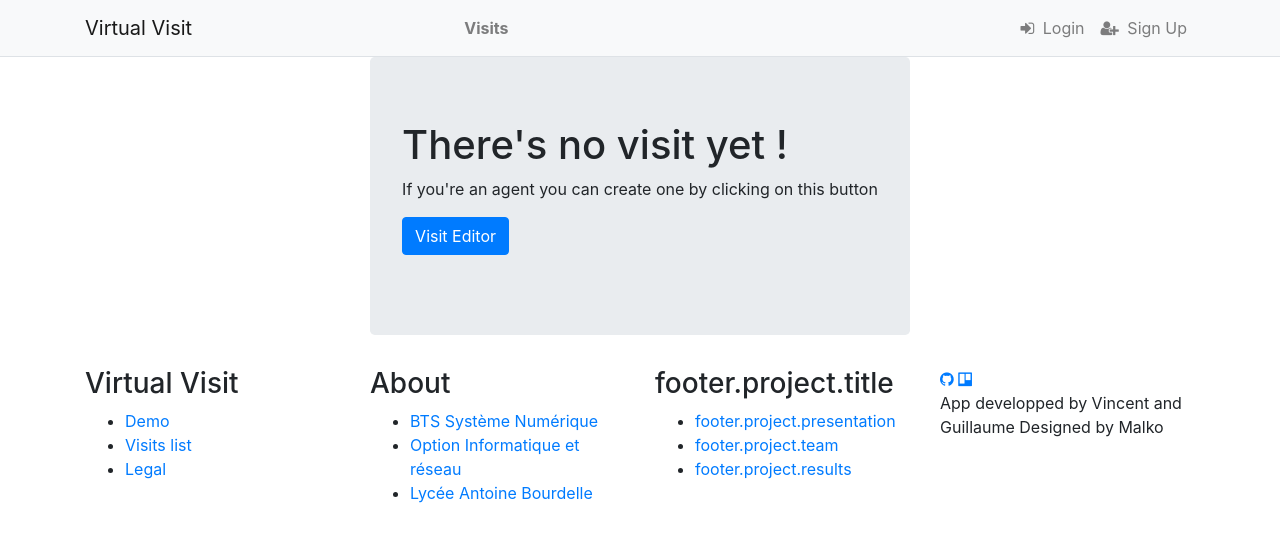
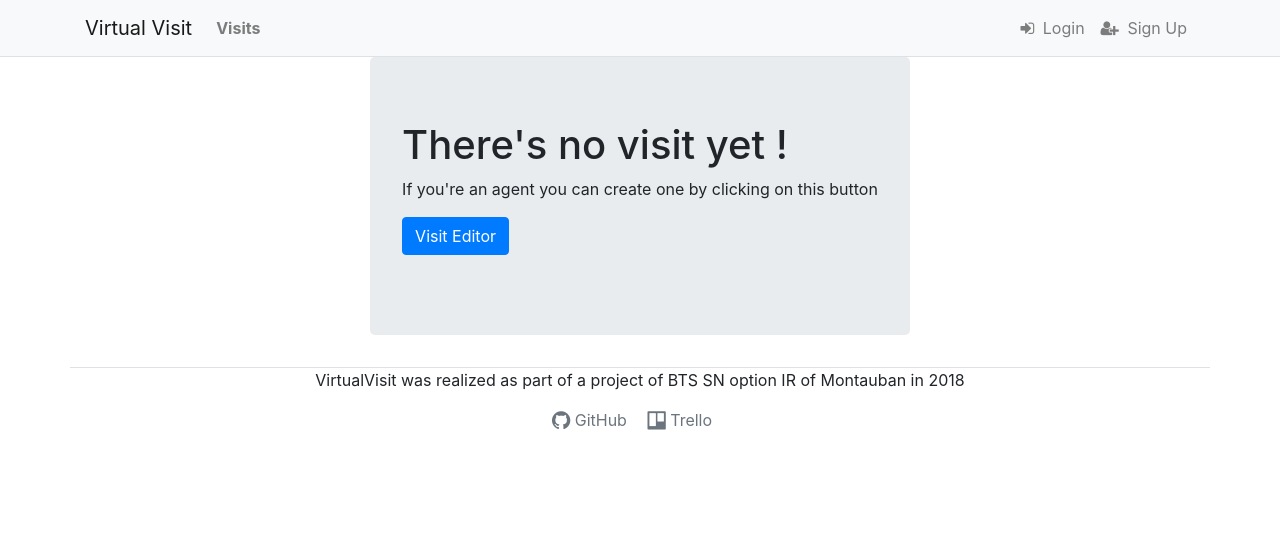
Before and after one commit to VisiteVirtuelle/VisiteVirtuelle-Symfony, a Symfony app: template templates/Visit/list.html.twig in a window 1280 px wide. Shown: the top 542 px of the page. Run offline with Twig, Linux system fonts and the light colour scheme; the template is opened without the code that fills it, so the values that code supplies are empty; some libraries are stand-ins or nearby versions.

Commit message:
[IMP] simplification templates

```diff
--- a/templates/Default/_footer.html.twig
+++ b/templates/Default/_footer.html.twig
@@ -1,80 +1,16 @@
 <footer class="footer-clean">
-    <div class="container">
-        <div class="row justify-content-center">
-            <div class="col-sm-4 col-md-3 item">
-                <h3>Virtual Visit</h3>
-                <ul>
-                    <li>
-                        <a href="#">
-                            {{ 'footer.virtualvisit.demo'|trans }}
-                        </a>
-                    </li>
-                    <li>
-                        <a href="#">
-                            {{ 'footer.virtualvisit.visits_list'|trans }}
-                        </a>
-                    </li>
-                    <li>
-                        <a href="#">
-                            {{ 'footer.virtualvisit.legal'|trans }}
-                        </a>
-                    </li>
-                </ul>
-            </div>
+    <div class="container border-top">
+        <div class="copyright text-center">
+            <p>{{ 'footer.copyright'|trans }}</p>
 
-            <div class="col-sm-4 col-md-3 item">
-                <h3>{{ 'footer.about.title'|trans }}</h3>
-                <ul>
-                    <li>
-                        <a href="http://www.onisep.fr/Ressources/Univers-Formation/Formations/Post-bac/BTS-Systemes-numeriques-option-A-informatique-et-reseaux" target="_blank">
-                            BTS Système Numérique
-                        </a>
-                    </li>
-                    <li>
-                        <a href="https://www.youtube.com/watch?v=2YU6hZHwewM" target="_blank">
-                            Option Informatique et réseau
-                        </a>
-                    </li>
-                    <li>
-                        <a href="http://bourdelle.entmip.fr/" target="_blank">
-                            Lycée Antoine Bourdelle
-                        </a>
-                    </li>
-                </ul>
-            </div>
-
-            <div class="col-sm-4 col-md-3 item">
-                <h3>{{ 'footer.project.title'|trans }}</h3>
-                <ul>
-                    <li>
-                        <a href="#">
-                            {{ 'footer.project.presentation'|trans }}
-                        </a>
-                    </li>
-                    <li>
-                        <a href="#">
-                            {{ 'footer.project.team'|trans }}
-                        </a>
-                    </li>
-                    <li>
-                        <a href="#">
-                            {{ 'footer.project.results'|trans }}
-                        </a>
-                    </li>
-                </ul>
-            </div>
-
-            <div class="col-lg-3 item social">
-                <a href="https://github.com/VisiteVirtuelle-Symfony" target="_blank">
-                    <i class="fa fa-github"></i>
-                </a>
-
-                <a href="https://trello.com/b/lRY92q0W/organisation" target="_blank">
-                    <i class="fa fa-trello"></i>
-                </a>
-
-                <p class="copyright">{{ 'footer.copyright'|trans }}</p>
-            </div>
+            <a href="https://github.com/VisiteVirtuelle/VisiteVirtuelle-Symfony" class="text-muted mr-3" target="_blank">
+                <i class="fa fa-lg fa-github"></i>
+                {{ 'footer.github'|trans }}
+            </a>
+            <a href="https://trello.com/b/lRY92q0W/organisation" class="text-muted mr-3" target="_blank">
+                <i class="fa fa-lg fa-trello"></i>
+                {{ 'footer.trello'|trans }}
+            </a>
         </div>
     </div>
 </footer>
--- a/templates/Default/_header.html.twig
+++ b/templates/Default/_header.html.twig
@@ -11,7 +11,7 @@
             </button>
 
             <div class="collapse navbar-collapse" id="navcol-1">
-                <ul class="nav navbar-nav mx-auto">
+                <ul class="nav navbar-nav">
                     <li class="nav-item" role="presentation">
                         <a class="nav-link font-weight-bold" href="{{ path('visit_list') }}" data-bs-hover-animate="pulse">
                             {{ 'menu.visits'|trans }}
--- a/templates/Visit/list.html.twig
+++ b/templates/Visit/list.html.twig
@@ -14,14 +14,12 @@
                         <p class="font-weight-light">{{visit.sqft}} m² - {{visit.price}} €</p>
                         <p><small>{{ visit.location}}</small></p>
                     </div>
-                    <div class="card-footer text-center">
+                    <a href="{{ path('visit_show', {'id': visit.id}) }}" class="card-footer text-center">
                         <small>
-                            <a href="{{ path('visit_show', {'id': visit.id}) }}">
-                                <i class="fa fa-eye pr-1"></i>
-                                {{ 'visit.list.show'|trans }}
-                            </a>
+                            <i class="fa fa-eye pr-1"></i>
+                            {{ 'visit.list.show'|trans }}
                         </small>
-                    </div>
+                    </a>
                 </div>
             </div>
         {% else %}
--- a/templates/Visit/show.html.twig
+++ b/templates/Visit/show.html.twig
@@ -34,6 +34,5 @@
     <div class="text-center py-3">
         <h4>{{ visit.name }}</h2>
         <canvas style="height:100%; width:100%;"></canvas>
-        <small class="font-weight-light">{{ 'visit.show.copyright'|trans }}</small>
     </div>
 {% endblock %}
--- a/translations/messages.en.yaml
+++ b/translations/messages.en.yaml
@@ -14,13 +14,9 @@
         visit_word: Visits
 
 footer:
-    virtualvisit:
-        demo: Demo
-        visits_list: Visits list
-        legal: Legal
-    about:
-        title: About
-    copyright: App developped by Vincent and Guillaume Designed by Malko
+    copyright: VirtualVisit was realized as part of a project of BTS SN option IR of Montauban in 2018
+    github: GitHub
+    trello: Trello
 
 security:
     login:
@@ -42,7 +38,6 @@
 
 visit:
     show:
-        copyright: 360° Viewer developped by Valentin and Thomas
         link:
             list: Visits
     list:
```
Also changed, not shown: translations/messages.de.yaml (+0 -9 lines), translations/messages.es.yaml (+0 -9 lines), translations/messages.fr.yaml (+3 -8 lines).
